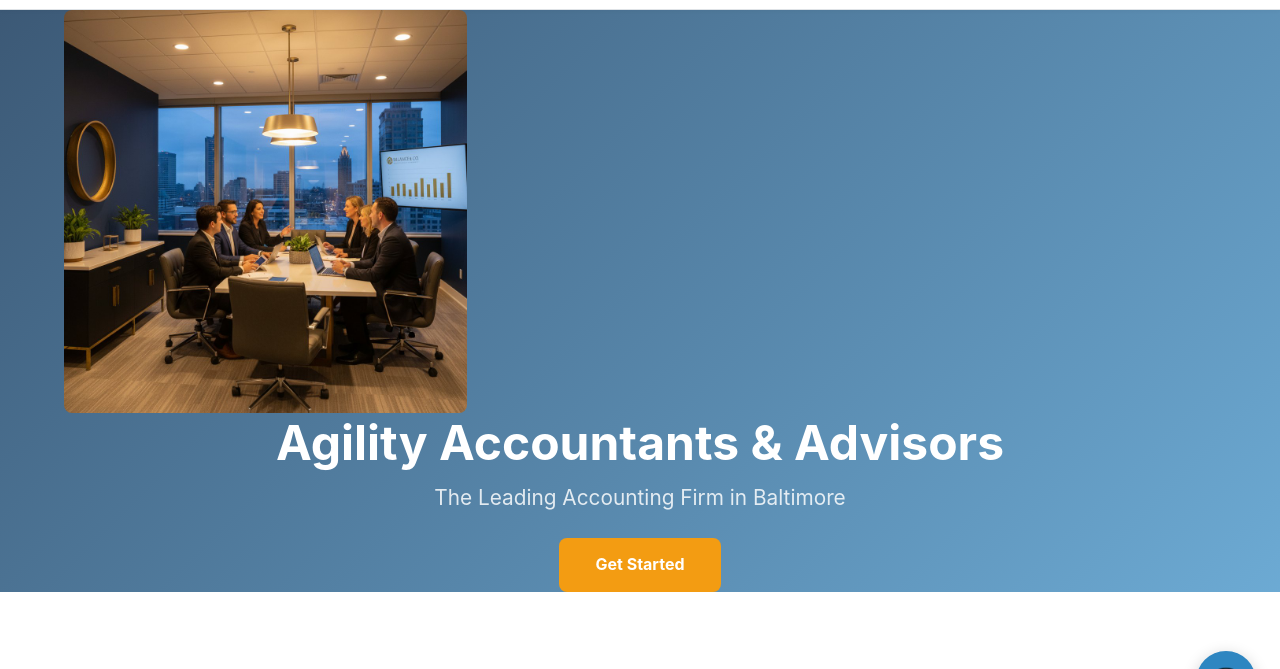
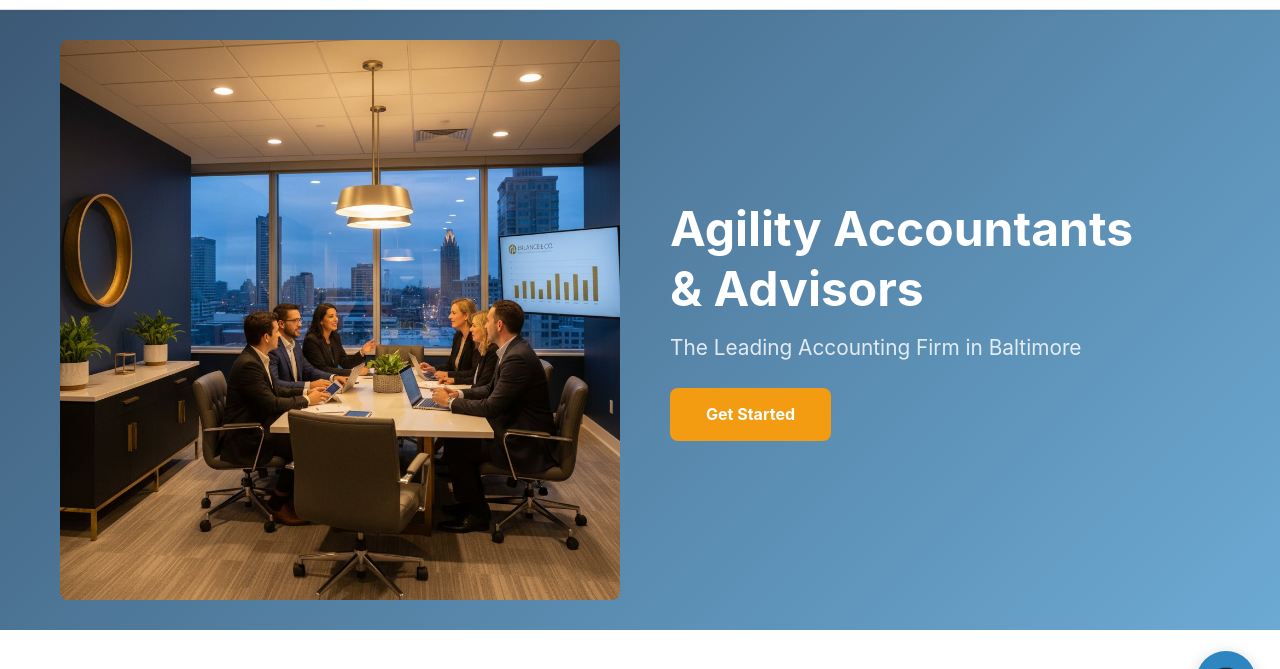
Before and after one commit to oconnor1171/agility-website, a plain HTML site: page index.html in a window 1280 px wide. Shown: the part 65-734 px from the top of the page. Drawn offline with Linux system fonts and the light colour scheme.

Commit message:
Homepage hero: align image left with text on right and match blue background height

```diff
--- a/css/style.css
+++ b/css/style.css
@@ -131,18 +131,22 @@ p  { margin-bottom: 1rem; }
 
 /* ---------- Hero ---------- */
 .hero {
-  position: relative; min-height: 260px;
+  position: relative; min-height: auto;
   display: flex; align-items: center; justify-content: center;
   background-size: cover; background-position: center;
-  color: #fff; text-align: center;
+  color: #fff; text-align: left;
+  padding: 30px 0;
 }
 .hero::before {
   content: ''; position: absolute; inset: 0;
   background: linear-gradient(135deg, rgba(26,60,94,.85), rgba(46,134,193,.7));
 }
-.hero-content { position: relative; z-index: 1; max-width: 720px; padding: 40px 20px; }
-.hero h1 { color: #fff; margin-bottom: .5rem; }
-.hero p  { font-size: 1.2rem; opacity: .92; margin-bottom: 1.5rem; }
+.hero-row { display: flex; align-items: center; justify-content: flex-start; gap: 30px; width: 100%; max-width: 1160px; }
+.hero-image img { display: block; width: 100%; max-width: 560px; height: auto; border-radius: 8px; }
+.hero-copy { position: relative; z-index: 1; max-width: 520px; padding: 20px; }
+.hero h1 { color: #fff; margin: 0 0 0.75rem; font-size: 3rem; }
+.hero-subtitle { font-size: 1.4rem; opacity: .92; margin-bottom: 1.3rem; }
+.hero-copy .cta-button { margin-top: 0; }
 
 /* ---------- Cards ---------- */
 .card-grid {
--- a/index.html
+++ b/index.html
@@ -49,11 +49,15 @@
   <main>
     <!-- Hero Section -->
     <section class="hero">
-      <div class="container">
-        <img src="images/hero-office.jpg" alt="Professional accounting office with team" style="width:35%;height:auto;border-radius:8px;max-width:650px;">
-        <h1>Agility Accountants & Advisors</h1>
-        <p class="hero-subtitle">The Leading Accounting Firm in Baltimore</p>
-        <a href="pages/contact.html" class="cta-button">Get Started</a>
+      <div class="container hero-row">
+        <div class="hero-image">
+          <img src="images/hero-office.jpg" alt="Professional accounting office with team">
+        </div>
+        <div class="hero-copy">
+          <h1>Agility Accountants & Advisors</h1>
+          <p class="hero-subtitle">The Leading Accounting Firm in Baltimore</p>
+          <a href="pages/contact.html" class="cta-button">Get Started</a>
+        </div>
       </div>
     </section>
 
```
